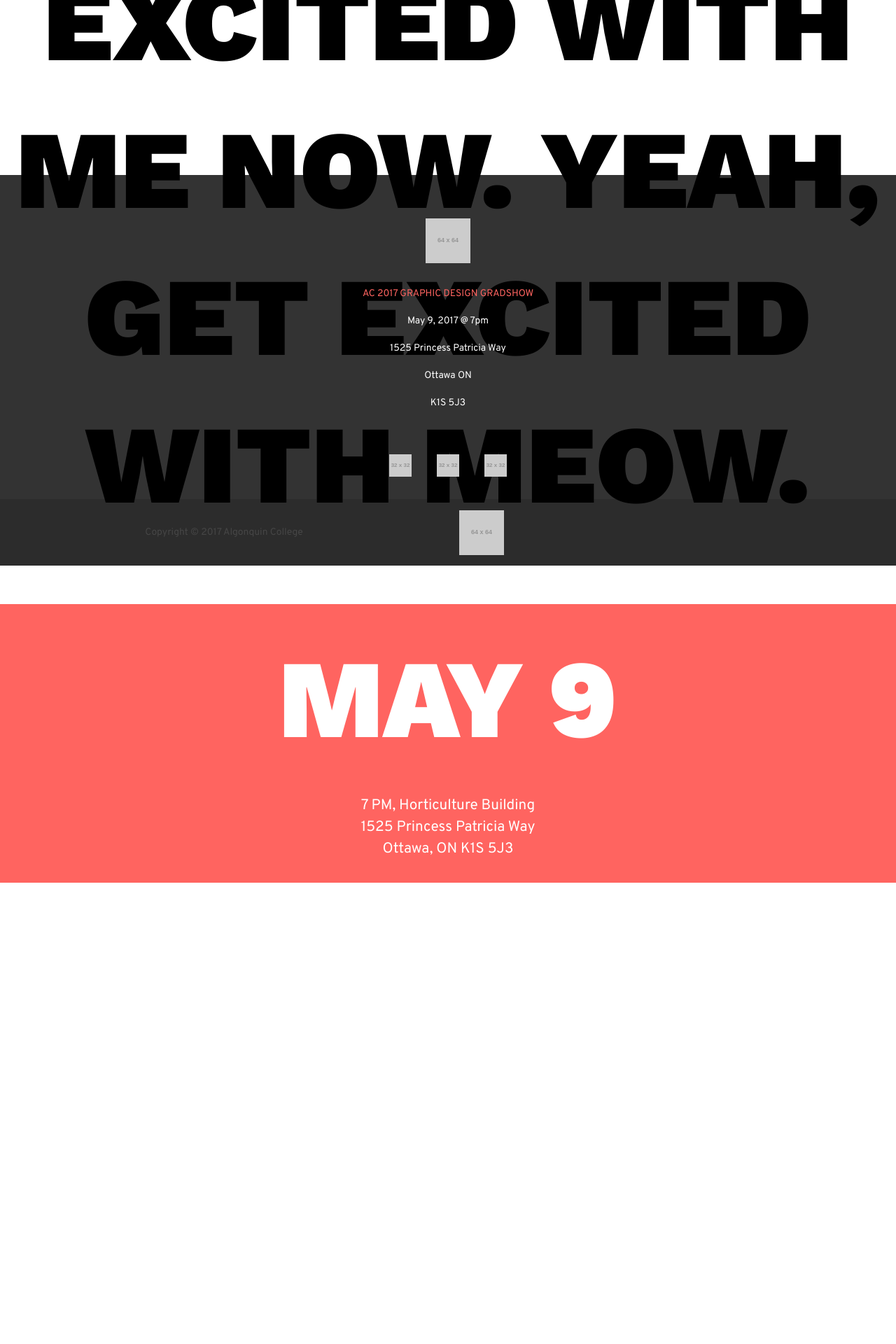
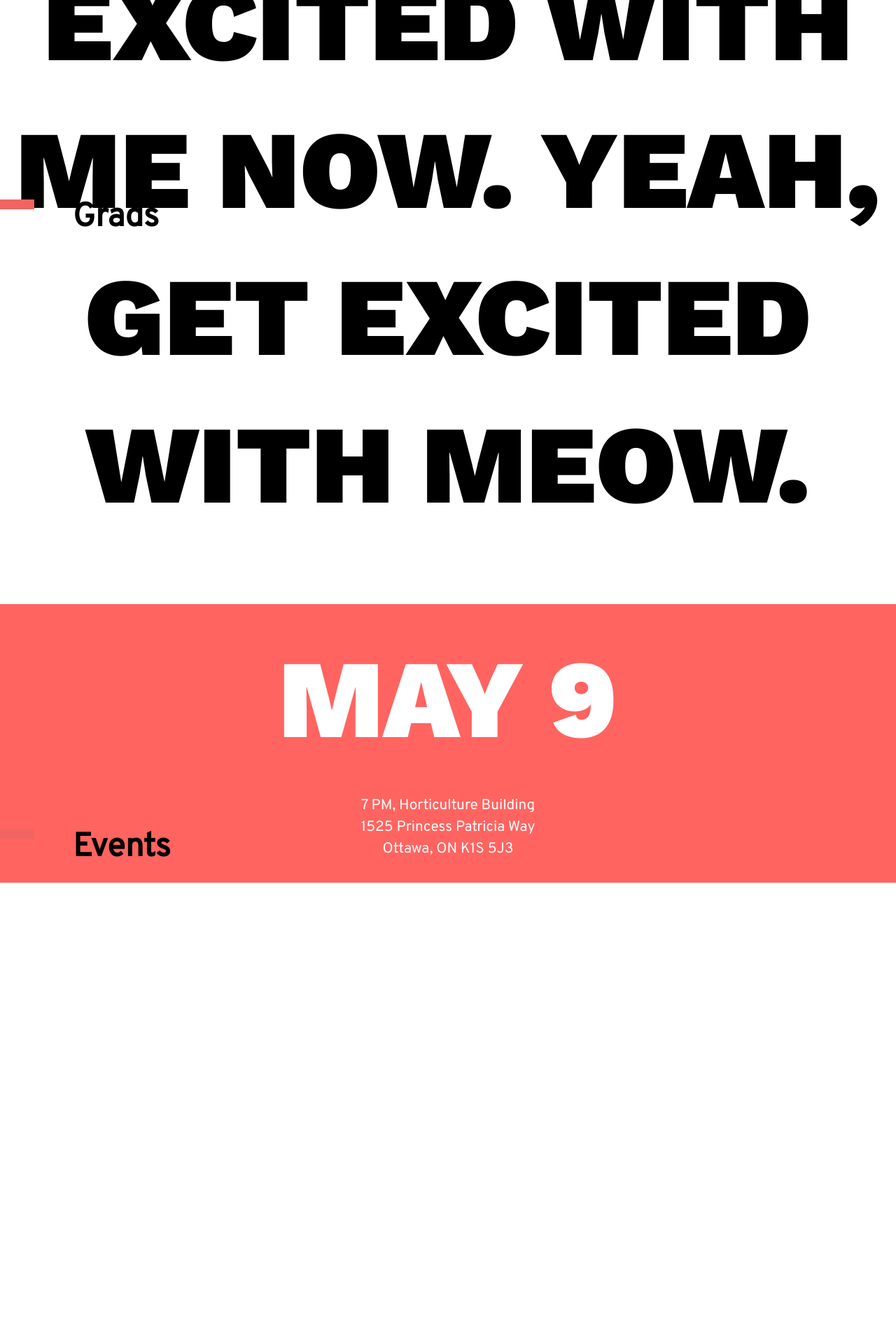
Before and after one commit to algonquindesign-grads/2017, a Jekyll site: the page built from index.html, in a window 1280 px wide. Shown: the part 1550-3470 px from the top of the page at 70% size. Built offline with Jekyll 4.4.1, drawn with Linux system fonts in a browser that asks for light colours; before the commit the page ends 2811 px from its top, so only the background shows below that.

Commit message:
set up section headers

```diff
--- a/_includes/head.html
+++ b/_includes/head.html
@@ -10,6 +10,5 @@
   <link href="{{site.baseurl}}/css/main.css" rel="stylesheet">
   <link href="https://fonts.googleapis.com/css?family=Overpass" rel="stylesheet">
   <link href="https://fonts.googleapis.com/css?family=Work+Sans:400,900" rel="stylesheet">
-  <link href="{{site.baseurl}}/img/favicon.ico" rel="shortcut icon">
   <meta name="description" content="{{page.meta}}">
 </head>
--- a/css/main.css
+++ b/css/main.css
@@ -67,7 +67,12 @@
   background-size: cover;
 }
 
-.about {
+.about,
+.grads,
+.events,
+.profs,
+.sponsors
+ {
   height: 100vh;
 }
 
--- a/index.html
+++ b/index.html
@@ -4,11 +4,11 @@
 meta:
 ---
 
-<section class="hero grid">
+<section class="hero grid clearfix">
 
 </section>
 
-<section class="about grid">
+<section class="about grid clearfix">
   <div class="title unit unit-xs-1-2 island">
     <img class="title-line" src="{{site.baseurl}}/img/rectangle.svg">
     <h2 class="gutter-double giga">About</h2>
@@ -26,18 +26,48 @@
 
 </section>
 
-<section class="grads">
+<section class="grads grid clearfix">
+
+  <div class="title unit unit-xs-1-2 island">
+    <img class="title-line" src="{{site.baseurl}}/img/rectangle.svg">
+    <h2 class="gutter-double giga">Grads</h2>
+  </div>
 
 </section>
 
-<section class="events">
+<section class="events grid clearfix">
+
+  <div class="title unit unit-xs-1-2 island">
+    <img class="title-line" src="{{site.baseurl}}/img/rectangle.svg">
+    <h2 class="gutter-double giga">Events</h2>
+  </div>
+
+  {% for data in site.data.pieces %}
+    {% assign item = data[1] %}
+      <div class="event-info">
+        <h3 class="event-title">{{item.title}}</h2>
+        <p class="event-date">{{item.date}}</p>
+        <p class="event-desc">{{item.desc}}</p>
+        <p class="event-loc">{{item.loc}}</p>
+      </div>
+  {% endfor %}
 
 </section>
 
-<section class="sponsors">
+<section class="sponsors grid clearfix">
+
+  <div class="title unit unit-xs-1-2 island">
+    <img class="title-line" src="{{site.baseurl}}/img/rectangle.svg">
+    <h2 class="gutter-double giga">Sponsors</h2>
+  </div>
 
 </section>
 
-<section class="profs">
+<section class="profs grid clearfix">
+
+  <div class="title unit unit-xs-1-2 island">
+    <img class="title-line" src="{{site.baseurl}}/img/rectangle.svg">
+    <h2 class="gutter-double giga">Profs</h2>
+  </div>
 
 </section>
```
